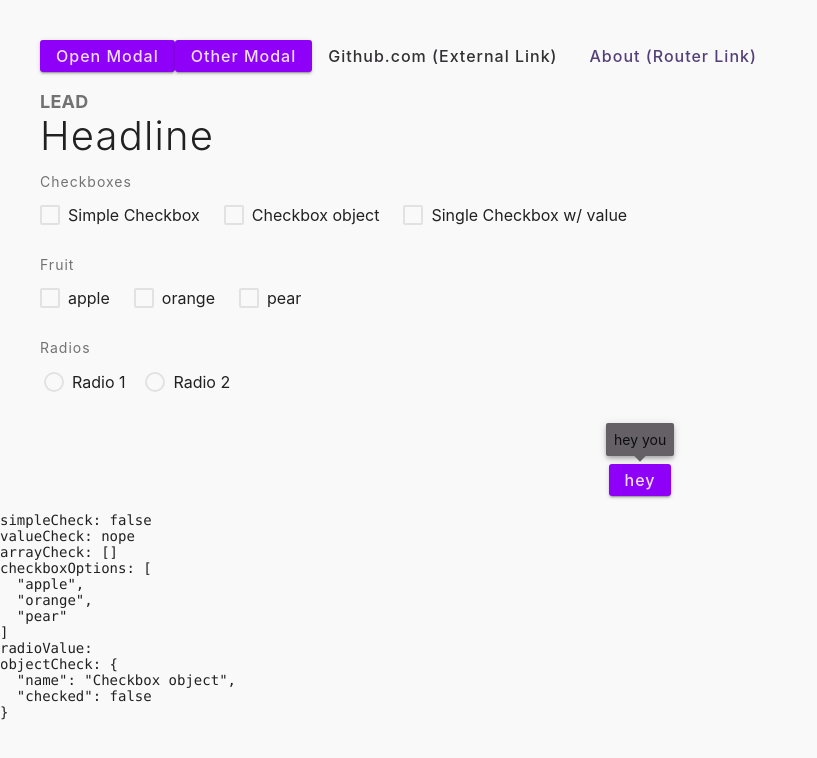
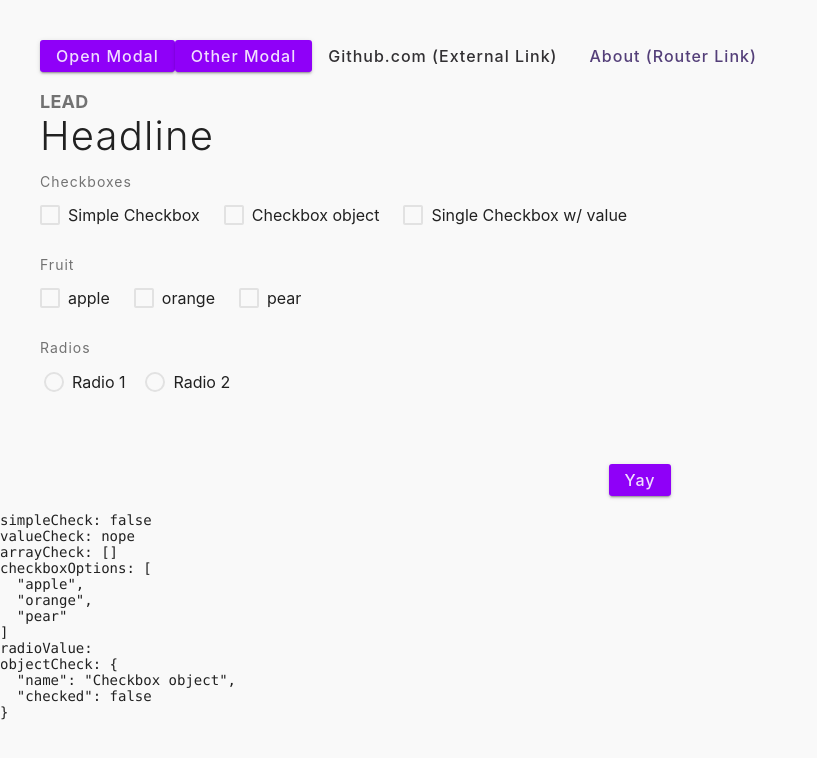
Before and after one commit to strizich/sdui, a Vue app: page / in a window 1280 px wide. Shown: the top 758 px of the page, without its empty margins (0-817 px from the left). Built offline with nearby package versions, Linux system fonts and the light colour scheme.

Commit message:
remove some unfinished apis

```diff
--- a/src/library/components/SdPopover/SdTooltip.vue
+++ b/src/library/components/SdPopover/SdTooltip.vue
@@ -1,7 +1,7 @@
 <template>
   <teleport ref="tooltipPortal" to="#app">
     <transition name="popover">
-      <div ref="tooltipRef" class="sd--tooltip" v-if="shouldRender">
+      <div ref="tooltipRef" class="sd--tooltip" v-if="state.shouldRender">
         <div :class="['sd--tooltip__content', themeClass]">
           <slot />
           <div :class="['sd--tooltip__arrow', themeClass]" data-popper-arrow/>
@@ -18,7 +18,6 @@ import {
   computed,
   ref,
   reactive,
-  toRefs,
   watch,
   nextTick,
   onMounted,
@@ -140,7 +139,7 @@ export default {
     })
 
     return {
-      ...toRefs(state),
+      state,
       tooltipPortal,
       tooltipRef,
       themeClass
--- a/src/views/Home.vue
+++ b/src/views/Home.vue
@@ -45,7 +45,6 @@
       aside
       :fullscreen="false"
       :active="modalTwo"
-      @update:active="(e) => handleModalTwoClose(e)"
       :size="asideSize"
     >
       <sd-dialog-title>
@@ -90,8 +89,8 @@
   </div>
   <div class="some__container" style="display:flex; justify-content: center;">
     <sd-button @click="someText = 'your an all star'">
-      hey
-      <sd-tooltip v-bind:active="(e) => simpleCheck = e" placement="top" theme="default">
+      Yay
+      <sd-tooltip placement="top" theme="default">
         <span>{{someText}}</span>
       </sd-tooltip>
     </sd-button>
```
